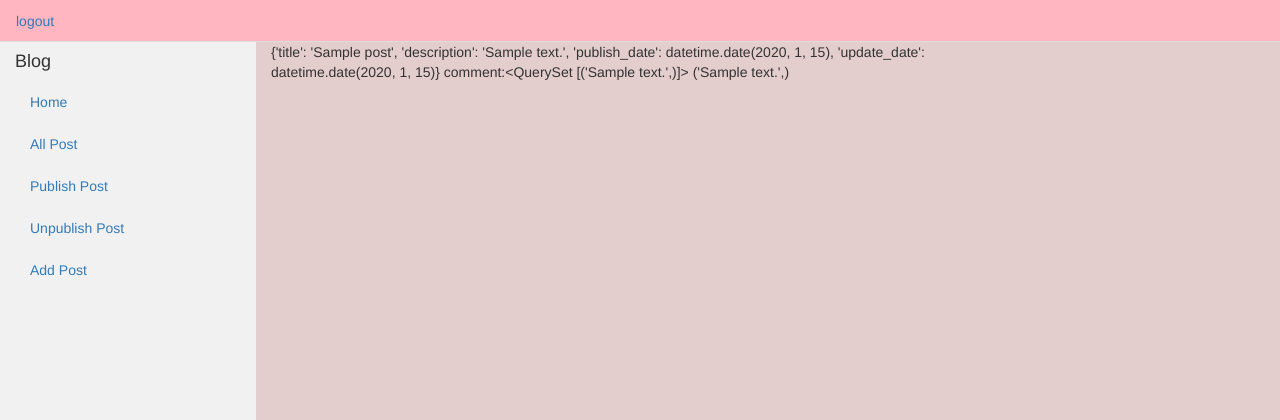
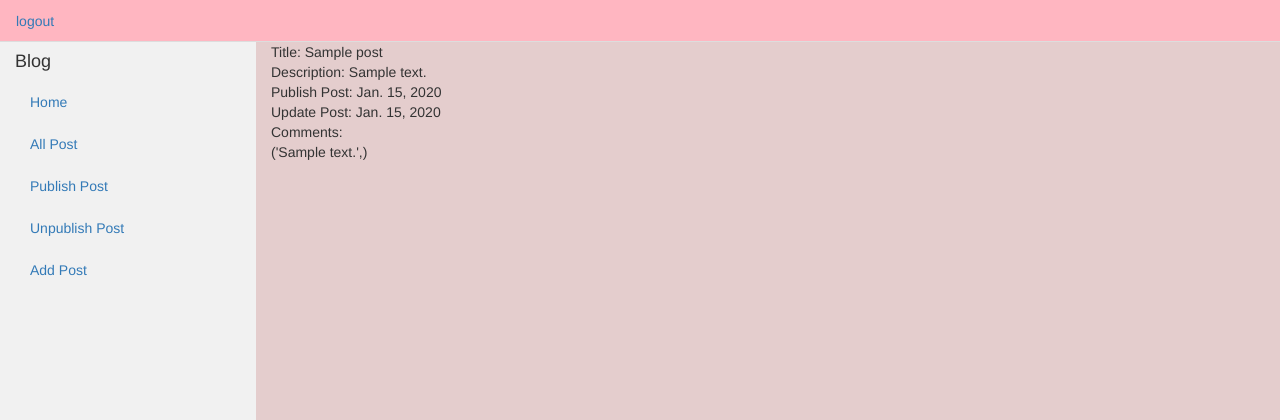
Before and after one commit to srish206/BlockExample, a Django app: page /view-post/1 in a window 1280 px wide. Shown: the top 420 px of the page. Run offline with Django 3.2, Linux system fonts and the light colour scheme; a user stored in the database is signed in; tables that the repository leaves empty hold one stand-in row (values such as "Sample post"); some libraries are stand-ins or nearby versions.

Commit message:
use django silk and updated code in a proper manner

```diff
--- a/Blog/settings.py
+++ b/Blog/settings.py
@@ -135,6 +135,7 @@ STATICFILES_DIRS = (
     os.path.join(BASE_DIR, "static"),
 )
 
+# SILKY_PYTHON_PROFILER = True
 
 AUTHENTICATION_BACKENDS = (
 
--- a/Wordoid/views.py
+++ b/Wordoid/views.py
@@ -1,33 +1,29 @@
 import datetime
 from django.shortcuts import render, redirect
 from django.http import JsonResponse
-# from django.contrib.auth import authenticate, login
-# from django.contrib.auth.models import User
 from django.contrib.auth.decorators import login_required
 from django.forms.models import model_to_dict
 from Wordoid.models import Post, Comment
 from Wordoid.forms import PostForm, CommentForm
 from Wordoid.utils import get_paginated_objects
-
+from silk.profiling.profiler import silk_profile
 
 # django-silk
-
+@silk_profile(name='View Blog Post')
 def home_page(request):
-    post_data = []
     posts = Post.objects.filter(
         publish=True).select_related(
         'auther').prefetch_related('liked_users', 'post').all()
-    for post in posts:
-        post_data.append({
-                "id": post.id,
-                "title": post.title,
-                "description": post.description,
-                "author": post.auther,
-                "is_liked": post.liked_users.filter(
-                    id=request.user.id).exists(),
-                "like_count": post.user_like,
-                "comments": post.post.all(),
-            })
+    post_data = [{
+                    "id": post.id,
+                    "title": post.title,
+                    "description": post.description,
+                    "author": post.auther,
+                    "is_liked": post.liked_users.filter(
+                        id=request.user.id).exists(),
+                    "like_count": post.user_like,
+                    "comments": post.post.all()
+                } for post in posts]
     dict_data = {
         'posts': get_paginated_objects(request, post_data),
     }
@@ -36,9 +32,9 @@ def home_page(request):
 
 @login_required
 def show_post(request):
-    show_all_post = Post.objects.filter(auther=request.user)
+    user_post = Post.objects.filter(auther=request.user)
     dict_post = {
-        'all_post': show_all_post
+        'all_post': user_post
     }
     return render(request, "post/show_post.html", dict_post)
 
@@ -71,22 +67,21 @@ def add_post(request):
 
 
 def post_model_form(request):
-
     if request.method == 'POST':
-        post_form = PostForm(request, request.POST)
-        if post_form.is_valid():
-            instance = post_form.save(commit=False)
+        add_post_form = PostForm(request, request.POST)
+        if add_post_form.is_valid():
+            instance = add_post_form.save(commit=False)
             instance.auther = request.user
             instance.save()
             return redirect(show_post)
     else:
-        post_form = PostForm(request)
-    return render(request, "post/post_form.html", {'form': post_form})
+        add_post_form = PostForm(request)
+    return render(request, "post/post_form.html", {'form': add_post_form})
 
 
 def publish_post(request):
-    user_post = Post.objects.filter(auther=request.user, publish=True)
-    posts = get_paginated_objects(request, user_post)
+    publish_post = Post.objects.filter(auther=request.user, publish=True)
+    posts = get_paginated_objects(request, publish_post)
     dict_data = {
         "posts": posts,
     }
@@ -94,28 +89,25 @@ def publish_post(request):
 
 
 def unpublish_post(request):
-    unpublish_data = Post.objects.filter(publish=False)
+    unpublish_post = Post.objects.filter(auther=request.user, publish=False)
     dict_data = {
-        'unpublish_data': unpublish_data
+        'unpublish_data': unpublish_post
     }
     return render(request, "post/unpublish_page.html", dict_data)
 
 
 def view_post(request, id):
     if request.user.is_authenticated:
-        data = []
-        comment = []
-        obj = Post.objects.get(id=id)
-        data.append({
-                        "title": obj.title,
-                        "description": obj.description,
-                        "publish_date": obj.publish_date,
-                        "update_date": obj.update_date,
-                    })
-        comment = obj.post.values_list('text_field')
+        post = Post.objects.get(id=id)
+        data = [{
+                "title": post.title,
+                "description": post.description,
+                "publish_date": post.publish_date,
+                "update_date": post.update_date,
+                "comment": post.post.values_list('text_field')
+                }]
         dict_data = {
             'data': data,
-            'comment': comment
         }
         return render(request, "post/view_post.html", dict_data)
     else:
@@ -123,24 +115,24 @@ def view_post(request, id):
 
 
 def edit_post(request, id):
-    obj = Post.objects.get(id=id)
+    post = Post.objects.get(id=id)
     if request.method == 'POST':
-        obj_form = PostForm(request, request.POST, instance=obj)
-        if obj_form.is_valid():
-            obj_form.save()
+        post_form = PostForm(request, request.POST, instance=post)
+        if post_form.is_valid():
+            post_form.save()
             return redirect(publish_post)
 
     else:
-        obj_form = PostForm(request, instance=obj)
+        post_form = PostForm(request, instance=obj)
     return render(
             request, "post/edit_post.html",
-            {'form': obj_form, 'obj': obj}
+            {'form': post_form, 'obj': post}
             )
 
 
 def delete_post(request, id):
-    obj = Post.objects.get(id=id)
-    obj.delete()
+    post = Post.objects.get(id=id)
+    post.delete()
     return redirect(publish_post)
 
 
@@ -155,10 +147,10 @@ def comment_post(request, id):
             instance.save()
             return redirect(publish_post)
     else:
-        obj_form = CommentForm()
+        comment_form = CommentForm()
     return render(
             request, "post/comment_post.html",
-            {'form': obj_form, 'obj': post}
+            {'form': comment_form, 'obj': post}
             )
 
 
--- a/templates/post/edit_post.html
+++ b/templates/post/edit_post.html
@@ -2,8 +2,8 @@
 {% block title %} edit post {% endblock %}
 {% block content %}
 <form action="{% url 'edit_post' obj.id %}" method="POST">
-		{% csrf_token %}
-		{{form.as_p}}
-	<input type="submit" value="Submit">
+        {% csrf_token %}
+        {{ form.as_p }}
+        <input type="submit" value="Submit">
 </form>
 {% endblock %}
--- a/templates/post/home.html
+++ b/templates/post/home.html
@@ -18,7 +18,7 @@
             {% endif %}
         </span>
         {{ post.like_count }}<br>
-		Comments:	{% for comment in post.comments %}
+        Comments:   {% for comment in post.comments %}
                         {{ comment.text_field }}<br>
                     {% endfor %}
 
--- a/templates/post/publish_page.html
+++ b/templates/post/publish_page.html
@@ -1,7 +1,6 @@
 {% extends "index.html" %}
 {% load static %}
 {% block title %} publish post {%endblock%}
-
 {% block css_content %}
     <link type="text/css" rel="stylesheet" href="path_to/simplePagination.css"/>
 {% endblock %}
--- a/templates/post/show_post.html
+++ b/templates/post/show_post.html
@@ -21,7 +21,7 @@
                     </form>
                 </div>
                 <div class="modal-footer">
-			        <button type="button" class="btn btn-secondary" data-dismiss="modal">	Close</button>
+                    <button type="button" class="btn btn-secondary" data-dismiss="modal">   Close</button>
                     <button type="button" class="btn btn-secondary add_post">Save</button>
                 </div>
             </div>
@@ -32,7 +32,8 @@
     <h2>All Post</h2>
     <!-- {{ all_post }} -->
     {% for post in all_post %}
-	<li>	{%  if post.publish == False %}
+        <li>
+            {% if post.publish == False %}
                 {{post}} : unpublish
                 <a href={% url 'change_post' id=post.id %}>Publish</a>
             {% else %}
--- a/templates/post/view_post.html
+++ b/templates/post/view_post.html
@@ -2,15 +2,13 @@
 {% load static %}
 {% block title %} view post {% endblock %}
 {% block content %}
-	{% for view in data %}
-		{{ view }}
-	{% endfor %}
-
-<!-- show comment in querysest -->
-	comment:{{ comment }}
-
-	{% for comment_view in comment %}
-		{{ comment_view }}
-	{% endfor %}
-
+    {% for view in data %}
+        Title: {{ view.title }}<br>
+        Description: {{ view.description }}<br>
+        Publish Post: {{ view.publish_date }}<br>
+        Update Post: {{ view.update_date }}<br>
+        Comments: {% for comment in view.comment %}<br>
+                {{ comment }}
+        {% endfor %}
+    {% endfor %}
 {% endblock %}
```
Also changed, not shown: Wordoid/utils.py (+6 -6 lines), templates/index.html (+26 -11 lines), templates/post/comment_post.html (+5 -5 lines), templates/post/post_form.html (+4 -4 lines), templates/post/unpublish_page.html (+4 -4 lines). Lines whose indentation alone changed are shown as unchanged.
